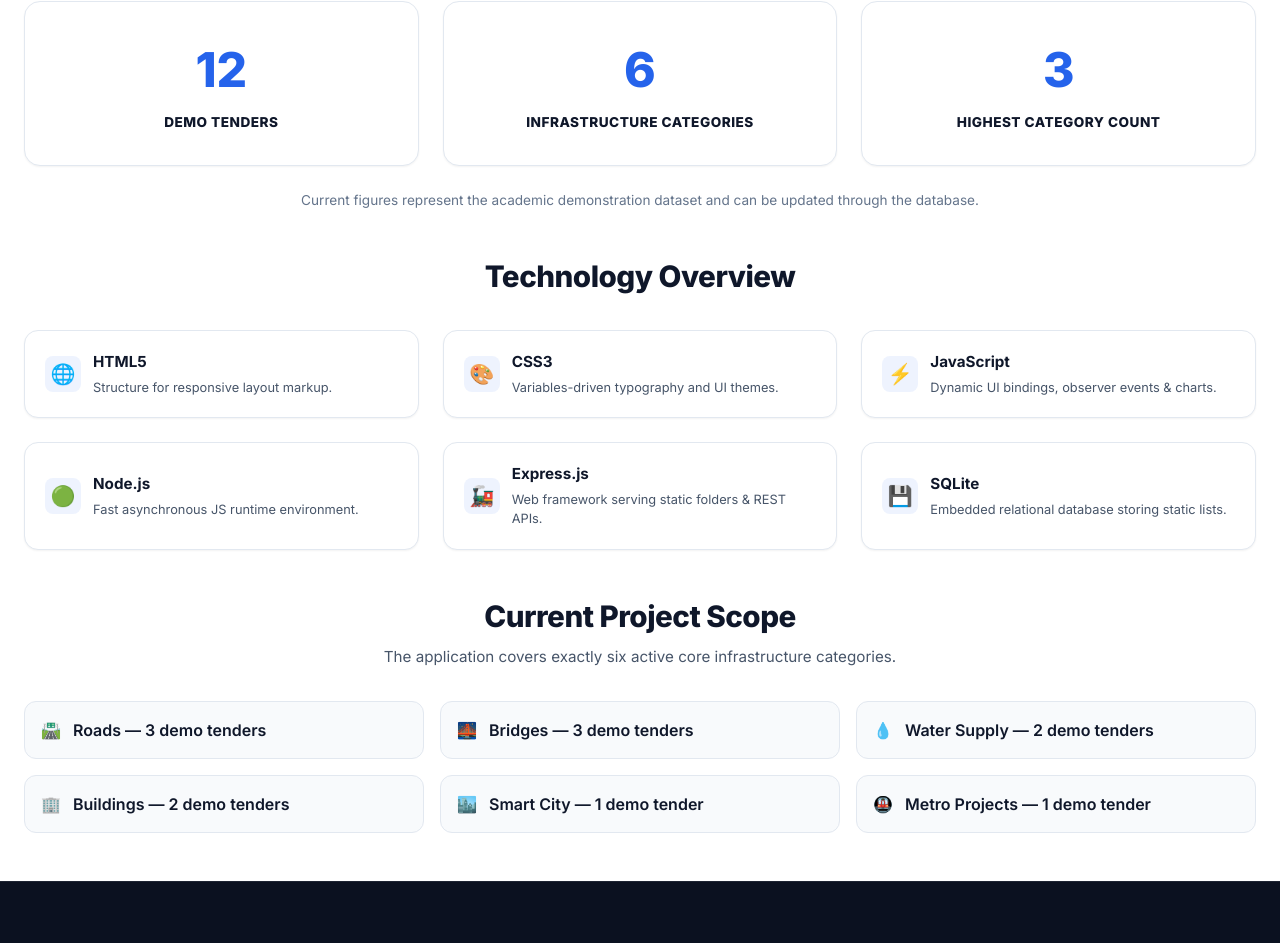
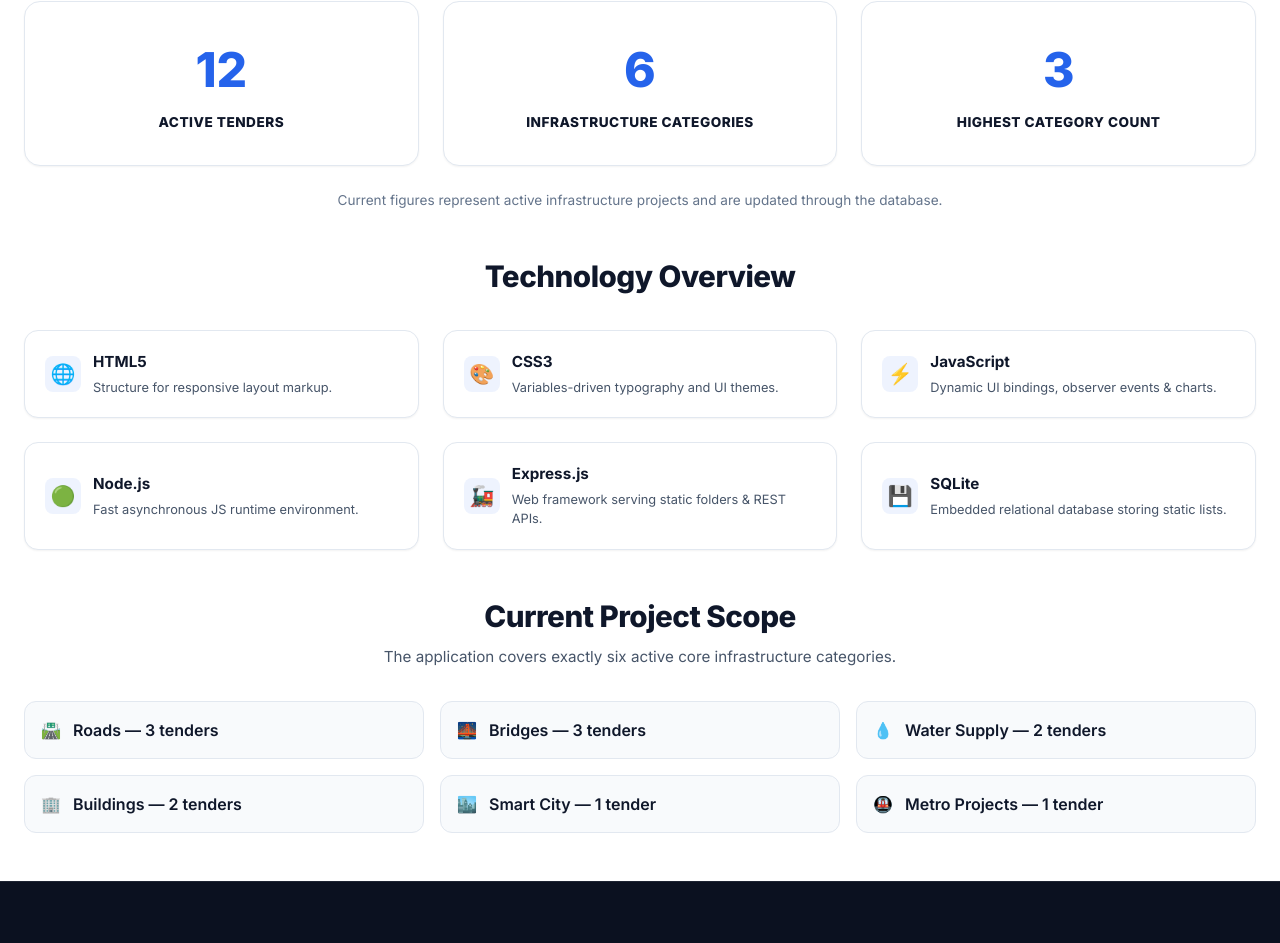
Before and after one commit to shreyansh-sinha-1509s/TenderKart, a website: page about.html in a window 1280 px wide. Shown: the part 1631-2574 px from the top of the page. Drawn offline with nearby package versions, Linux system fonts and the light colour scheme.

Commit message:
clean: remove demo text from all tender descriptions, charts, and pages

```diff
--- a/about.html
+++ b/about.html
@@ -478,7 +478,7 @@
       <section class="scroll-reveal" style="display: flex; flex-direction: column; gap: 2rem;">
         <div style="text-align: center; display: flex; flex-direction: column; gap: 8px;">
           <h2 style="font-size: 1.85rem; font-weight: 800; color: var(--text-primary); letter-spacing: -0.5px;">Tender Analytics</h2>
-          <p style="font-size: 0.95rem; color: var(--text-secondary);">Explore the distribution of demo opportunities across TenderKart’s infrastructure categories.</p>
+          <p style="font-size: 0.95rem; color: var(--text-secondary);">Explore the distribution of active opportunities across TenderKart’s infrastructure categories.</p>
         </div>
 
         <div class="analytics-grid">
@@ -488,7 +488,7 @@
             <div style="position: relative; flex: 1; min-height: 220px;">
               <canvas id="doughnutChart"></canvas>
             </div>
-            <span style="font-size: 0.75rem; color: var(--text-muted); text-align: center; font-style: italic;">Demo dataset used for academic project demonstration.</span>
+            <span style="font-size: 0.75rem; color: var(--text-muted); text-align: center; font-style: italic;">Verified dataset tracking real-world public infrastructure projects.</span>
           </div>
 
           <!-- Chart 2: Bar Chart -->
@@ -506,7 +506,7 @@
         <div class="grid-3" style="gap: 1.5rem;">
           <div class="card" style="padding: 2rem 1.5rem; text-align: center; display: flex; flex-direction: column; gap: 6px;">
             <h3 style="font-size: 3rem; font-weight: 900; color: var(--color-primary); margin: 0;" id="count-tenders">0</h3>
-            <span style="font-size: 0.85rem; font-weight: 750; color: var(--text-primary); text-transform: uppercase; letter-spacing: 0.5px;">Demo Tenders</span>
+            <span style="font-size: 0.85rem; font-weight: 750; color: var(--text-primary); text-transform: uppercase; letter-spacing: 0.5px;">Active Tenders</span>
           </div>
           <div class="card" style="padding: 2rem 1.5rem; text-align: center; display: flex; flex-direction: column; gap: 6px;">
             <h3 style="font-size: 3rem; font-weight: 900; color: var(--color-primary); margin: 0;" id="count-categories">0</h3>
@@ -518,7 +518,7 @@
           </div>
         </div>
         <p style="font-size: 0.85rem; color: var(--text-muted); text-align: center; margin-top: -0.5rem;">
-          Current figures represent the academic demonstration dataset and can be updated through the database.
+          Current figures represent active infrastructure projects and are updated through the database.
         </p>
       </section>
 
@@ -586,27 +586,27 @@
         <div class="scope-grid">
           <div class="scope-item">
             <span>🛣️</span>
-            <span>Roads — 3 demo tenders</span>
+            <span>Roads — 3 tenders</span>
           </div>
           <div class="scope-item">
             <span>🌉</span>
-            <span>Bridges — 3 demo tenders</span>
+            <span>Bridges — 3 tenders</span>
           </div>
           <div class="scope-item">
             <span>💧</span>
-            <span>Water Supply — 2 demo tenders</span>
+            <span>Water Supply — 2 tenders</span>
           </div>
           <div class="scope-item">
             <span>🏢</span>
-            <span>Buildings — 2 demo tenders</span>
+            <span>Buildings — 2 tenders</span>
           </div>
           <div class="scope-item">
             <span>🏙️</span>
-            <span>Smart City — 1 demo tender</span>
+            <span>Smart City — 1 tender</span>
           </div>
           <div class="scope-item">
             <span>🚇</span>
-            <span>Metro Projects — 1 demo tender</span>
+            <span>Metro Projects — 1 tender</span>
           </div>
         </div>
       </section>
@@ -678,7 +678,7 @@
         data: {
           labels: ['Roads', 'Bridges', 'Water Supply', 'Buildings', 'Smart City', 'Metro Projects'],
           datasets: [{
-            label: 'Demo Tenders',
+            label: 'Active Tenders',
             data: [3, 3, 2, 2, 1, 1],
             backgroundColor: colors.primaryColor,
             borderRadius: 6,
--- a/app.js
+++ b/app.js
@@ -382,7 +382,7 @@ function initHomepage() {
       renderCategoryGrid(categories);
     })
     .catch(err => {
-      console.warn("Using fallback counts for demo illustration:", err.message);
+      console.warn("Using fallback counts for category illustration:", err.message);
       renderCategoryGrid(categories);
     });
 
```
Also changed, not shown: login.html (+2 -2 lines), README.md.
